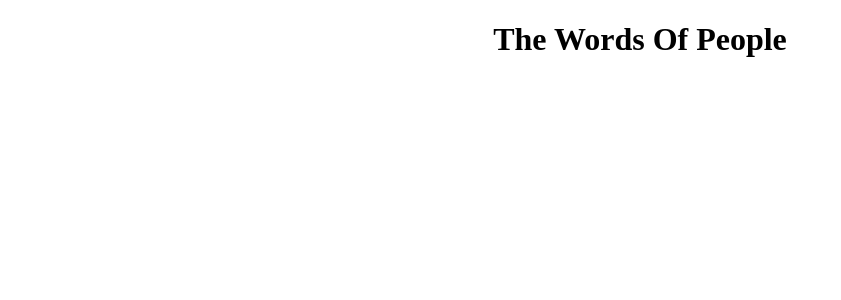
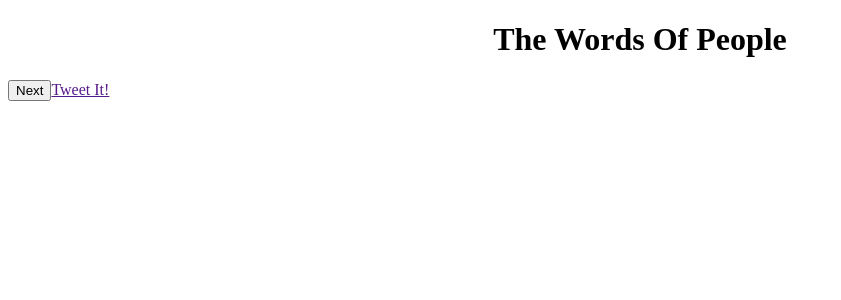
Before and after one commit to olbesp/the-words, a React (Create React App) app: page / in a window 1280 px wide. Shown: the top 300 px of the page, without its empty margins (0-841 px from the left). Built offline with nearby package versions, Linux system fonts and the light colour scheme; no server answers.

Commit message:
Create Controls component

```diff
--- /dev/null
+++ b/src/components/Controls/Controls.js
@@ -0,0 +1,15 @@
+import React from 'react';
+
+import './Controls.css';
+
+const controls = (props) => {
+
+  return (
+    <div className="Controls">
+      <button onClick={props.getQuote}>Next</button>
+      <a className="twitter-share-button" id="tweetBtn" href="" onClick={props.tweet}>Tweet It!</a>
+    </div>
+  );
+}
+
+export default controls;
--- a/src/components/QuoteBox/QuoteBox.js
+++ b/src/components/QuoteBox/QuoteBox.js
@@ -4,8 +4,8 @@ import './QuoteBox.css';
 
 const quoteBox = (props) => (
   <main className="QuoteBox">
-    <div dangerouslySetInnerHTML={props.quote}></div>
-    <div>{props.author}</div>
+    <div id="quote" dangerouslySetInnerHTML={props.quote}></div>
+    <div id="author">{props.author}</div>
   </main>
 );
 
--- a/src/containers/App.js
+++ b/src/containers/App.js
@@ -4,6 +4,7 @@ import './App.css';
 import axios from 'axios';
 import Header from '../components/Header/Header';
 import QuoteBox from '../components/QuoteBox/QuoteBox';
+import Controls from '../components/Controls/Controls';
 
 const url = 'https://quotesondesign.com/wp-json/posts?filter[orderby]=rand&filter[posts_per_page]=1&callback='
 
@@ -29,6 +30,14 @@ class App extends Component {
     return { __html: this.state.quoteHTML };
   }
 
+  tweetQuote = () => {
+    if (this.state.quoteHTML) {
+      const quote = document.getElementById('quote').textContent;
+      const twitterLink = `https://twitter.com/intent/tweet?text=${quote} - ${this.state.author}`;
+      document.getElementById('tweetBtn').setAttribute('href', twitterLink);
+    }
+  }
+
   componentDidMount() {
     this.getQuote();
   }
@@ -38,6 +47,7 @@ class App extends Component {
       <div className="App">
         <Header />
         <QuoteBox quote={this.createQuote()} author={this.state.author} />
+        <Controls getQuote={this.getQuote} tweet={this.tweetQuote} />
       </div>
     );
   }
```
Also changed, not shown: src/components/Controls/Controls.css (added).
